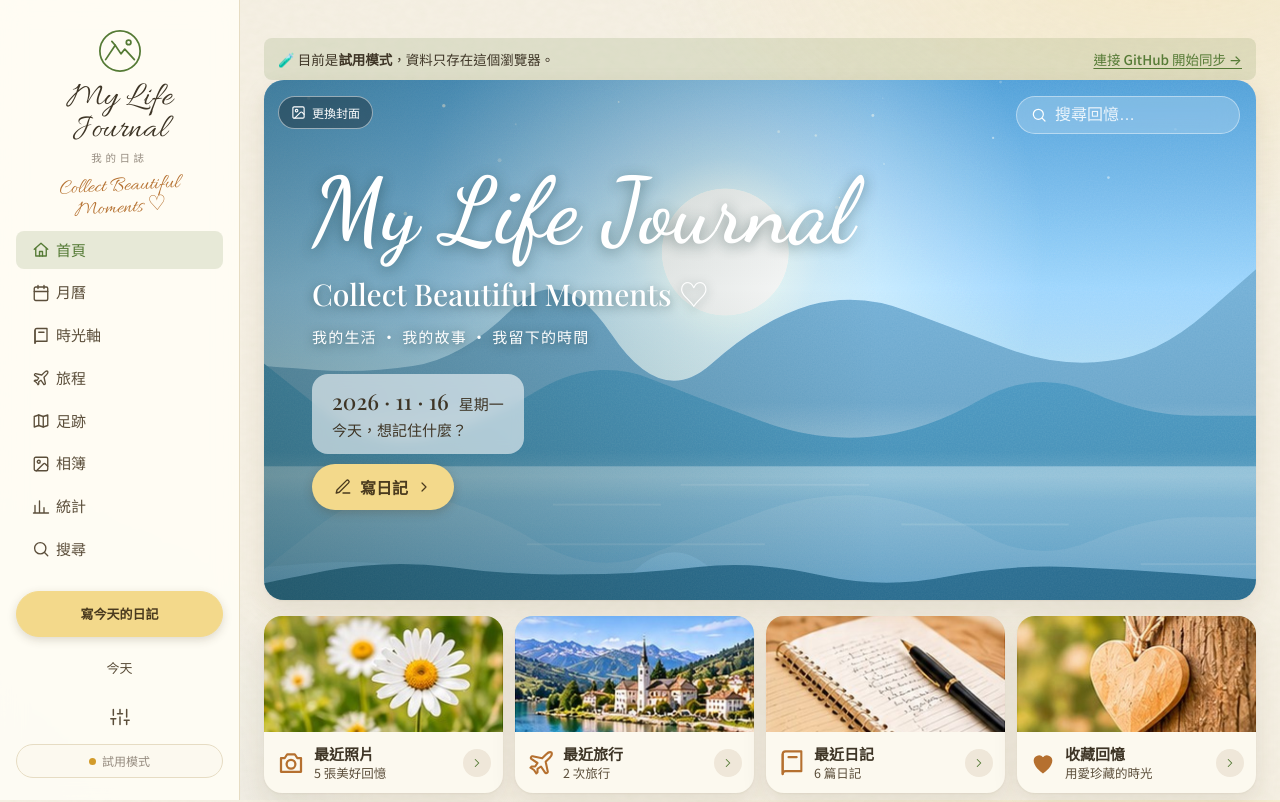
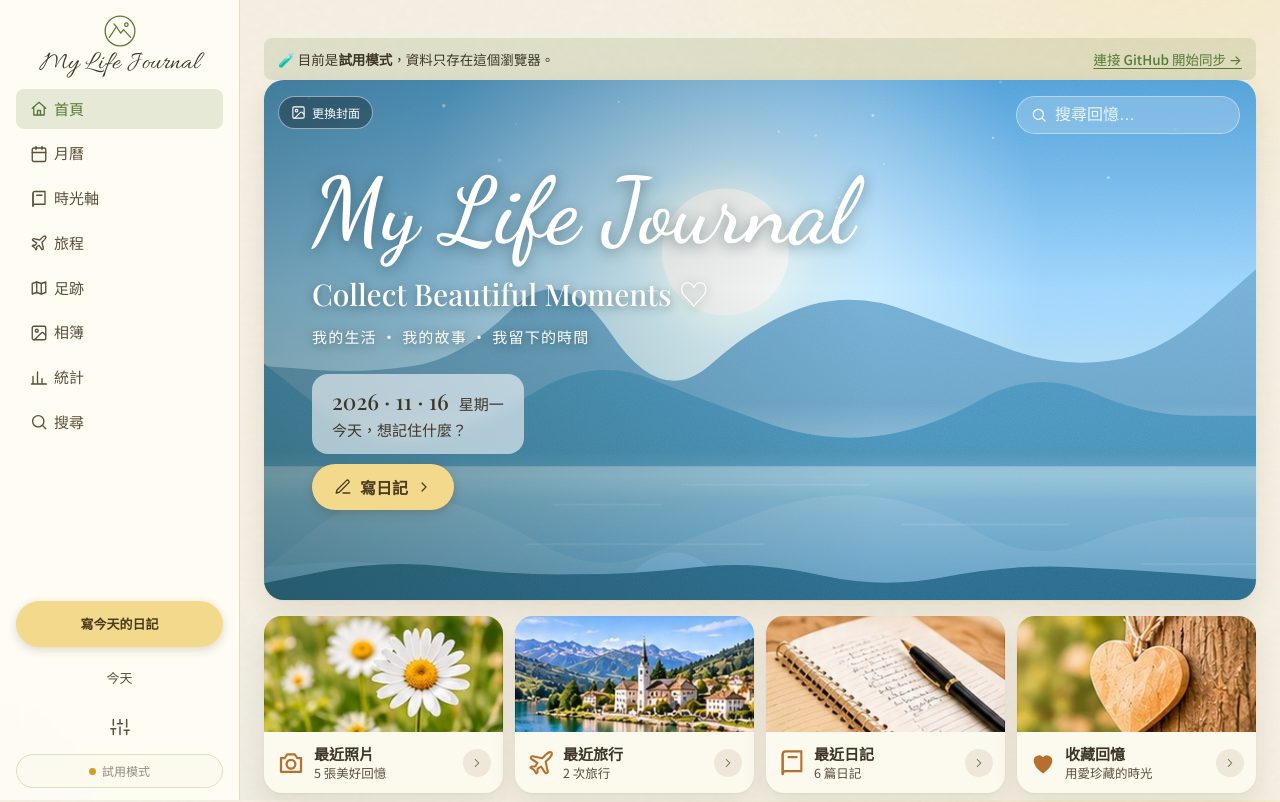
Before and after one commit to JuliaChien0911/my-life-journal, a plain HTML site: page index.html in a window 1280 px wide. Shown: the top 802 px of the page. Drawn offline with nearby package versions, Linux system fonts and the light colour scheme; a web font is replaced by a local one.

Commit message:
修正：電腦版左側選單在矮視窗可捲動，並縮小品牌區讓設定按鈕看得到
Co-Authored-By: Claude Sonnet 5.5 <noreply@anthropic.com>
Claude-Session: https://claude.ai/code/session_012wozjZMdtneHSYrgwDt9K7

```diff
--- a/css/app.css
+++ b/css/app.css
@@ -993,6 +993,7 @@ h2.sec::after { content: ''; display: block; width: 28px; height: 2px; margin-to
     position: fixed; left: 0; top: 0; bottom: 0; width: 240px; height: auto;
     flex-direction: column; align-items: stretch; gap: 4px; padding: 28px 16px 22px;
     background: color-mix(in srgb, var(--surface) 90%, transparent); border-bottom: 0; border-right: 1px solid var(--line);
+    overflow-y: auto; overscroll-behavior: contain; /* 螢幕不夠高時，左側選單可捲動 */
   }
   .brand { flex-direction: column; align-items: center; gap: 8px; margin-bottom: 22px; text-align: center; }
   .brand .logo { width: 46px; height: 46px; }
@@ -1182,3 +1183,11 @@ h2.sec::after { display: none; }
 @media (max-width: 520px) {
   .brand-text .script { font-size: 23px; }
 }
+@media (min-width: 900px) and (max-height: 860px) { /* 矮螢幕：縮小左側品牌區，設定按鈕才看得到 */
+  .topbar { padding-top: 14px; padding-bottom: 12px; }
+  .brand { margin-bottom: 8px; gap: 4px; }
+  .brand .logo { width: 34px; height: 34px; }
+  .brand-text .script { font-size: 26px; }
+  .brand-text b, .brand-text .brand-tag { display: none; }
+  .tab { padding: 8px 14px; }
+}
--- a/sw.js
+++ b/sw.js
@@ -1,6 +1,6 @@
 // Service Worker：讓 App 可安裝到主畫面，並在離線時仍能開啟外殼。
 // 策略：同源檔案「網路優先、失敗用快取」，所以更新程式碼後下次開啟就會自動換新。
-const VERSION = 'diary-v1-v9';
+const VERSION = 'diary-v1-v10';
 const SHELL = [
   './', 'index.html', 'css/app.css', 'manifest.webmanifest', 'icons/icon.svg',
   'js/app.js', 'js/state.js', 'js/util.js', 'js/icons.js', 'js/md.js', 'js/db.js',
```
